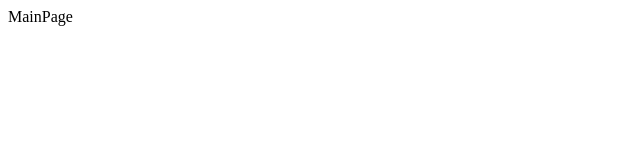
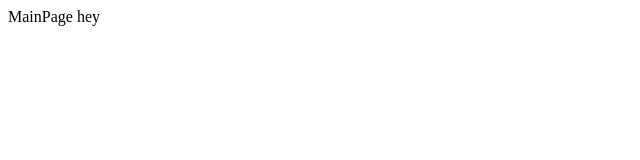
Before and after one commit to AbhishekNSanthosh/ieee_sb_ccet, a React (Vite) app in the folder frontend/: page / in a window 1280 px wide. Shown: the top 160 px of the page, without its empty margins (0-640 px from the left). Built offline with nearby package versions, Linux system fonts and the light colour scheme.

Commit message:
dev-stage4

```diff
--- a/frontend/src/modules/Pages/MainPage/MainPage.jsx
+++ b/frontend/src/modules/Pages/MainPage/MainPage.jsx
@@ -3,7 +3,7 @@ import './MainPage.module.css'
 
 const MainPage = () => {
   return (
-    <div>MainPage</div>
+    <div>MainPage hey</div>
   )
 }
 
```
